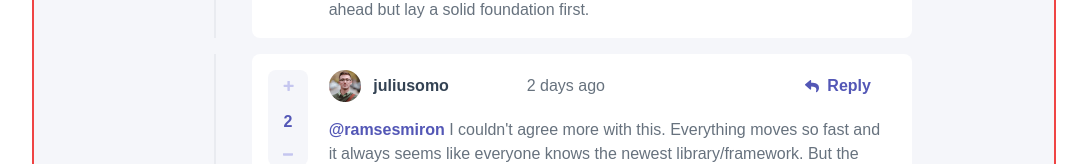
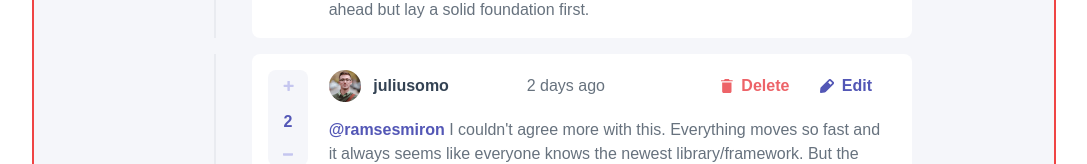
Before and after one commit to ZinaienkovaHanna/react-redux-typescript-tailwind-nestjs-comments, a React (Create React App) app in the folder frontend/: page / in a window 1280 px wide. Shown: the part 468-632 px from the top of the page, without its empty margins (96-1183 px from the left). Built offline with nearby package versions, Linux system fonts and the light colour scheme.

Commit message:
added delete modal

```diff
--- a/frontend/src/App.tsx
+++ b/frontend/src/App.tsx
@@ -31,7 +31,7 @@ function App() {
 
     return (
         <div className="container max-w-sm mx-auto font-rubik m-0 p-0 box-border border-2 border-red-500 bg-very-light-gray  lg:max-w-5xl">
-            <CommentList comments={comments} />
+            <CommentList />
             <Form
                 currentUser={currentUser}
                 button="SEND"
--- a/frontend/src/components/Comments/CommentList.tsx
+++ b/frontend/src/components/Comments/CommentList.tsx
@@ -1,29 +1,64 @@
+//src/Comments/CommentList
+
 import React from 'react';
 
 import Item from '../Item/Item';
-import { CommentListProps } from '../../types/types';
+import { useTypedSelector } from '../../hooks/useTypedSelector';
+import { useDispatch } from 'react-redux';
+import {
+    deleteCommentAction,
+    deleteReplyAction,
+} from '../../store/actions/commentActions';
 
-const CommentList: React.FC<CommentListProps> = ({ comments }) => {
+import { Comment, Reply } from '../../types/types';
+
+const CommentList: React.FC = () => {
+    const { comments, currentUser } = useTypedSelector(
+        (state) => state.commentsData
+    );
+    const dispatch = useDispatch();
+
+    console.log(comments);
+
+    const deleteCommentHandler = (id: string) => {
+        dispatch(deleteCommentAction(id));
+    };
+
+    const deleteReplyHandler = (id: string) => {
+        dispatch(deleteReplyAction(id));
+    };
+
     return (
         <div>
-            {comments.map((comment) => (
-                <div>
+            {comments.map((comment: Comment) => (
+                <div key={comment.id}>
                     <Item
-                        key={comment.id}
                         data={comment}
+                        currentUser={currentUser}
                         itemStyle="w-[344px] lg:w-[732px]"
                         buttonReplyStyle="lg:pl-36"
+                        buttonDeleteStyle="pl-[26px] lg:pl-14"
+                        deleteItemHandler={() =>
+                            deleteCommentHandler(comment.id)
+                        }
                     />
-                    {comment.replies.map((reply) => (
-                        <div className="w-[344px] lg:w-[660px] m-auto border-l-2 border-light-gray">
+                    {comment.replies.map((reply: Reply) => (
+                        <div
+                            key={reply.id}
+                            className="w-[344px] lg:w-[660px] m-auto border-l-2 border-light-gray"
+                        >
                             <Item
-                                key={reply.id}
                                 data={reply}
+                                currentUser={currentUser}
                                 content={
                                     <span className="font-bold text-moderate-blue">{`@${reply.replyingTo} `}</span>
                                 }
                                 itemStyle="w-[332px] lg:w-[660px] ml-3 lg:ml-9"
                                 buttonReplyStyle="lg:pl-[116px]"
+                                buttonDeleteStyle="pl-4 lg:pl-8"
+                                deleteItemHandler={() =>
+                                    deleteReplyHandler(reply.id)
+                                }
                             />
                         </div>
                     ))}
--- /dev/null
+++ b/frontend/src/components/Item/DeleteItemModal.tsx
@@ -0,0 +1,41 @@
+import React from 'react';
+
+interface DeleteCommentModalProps {
+    onCancel: () => void;
+    onConfirm: () => void;
+}
+
+const DeleteCommentModal: React.FC<DeleteCommentModalProps> = ({
+    onCancel,
+    onConfirm,
+}) => {
+    return (
+        <div className="fixed inset-0  flex items-center justify-center bg-gray-700 bg-opacity-50 z-50">
+            <div className="w-[344px] lg:w-[400px] h-56 lg:h-64 bg-white rounded-lg p-6 lg:p-8 shadow-md">
+                <h2 className="text-dark-blue text-xl font-bold">
+                    Delete Comment
+                </h2>
+                <p className="text-grayish-blue py-4">
+                    Are you sure you want to delete this comment? This will
+                    remove the comment and can’t be undone.
+                </p>
+                <div className="flex justify-between">
+                    <button
+                        className="bg-grayish-blue text-white font-semibold w-36 lg:w-40 h-12 rounded-lg"
+                        onClick={onCancel}
+                    >
+                        NO, CANCEL
+                    </button>
+                    <button
+                        className="bg-soft-red text-white font-semibold w-36 h-12 lg:w-40 rounded-lg"
+                        onClick={onConfirm}
+                    >
+                        YES, DELETE
+                    </button>
+                </div>
+            </div>
+        </div>
+    );
+};
+
+export default DeleteCommentModal;
--- a/frontend/src/components/Item/Item.tsx
+++ b/frontend/src/components/Item/Item.tsx
@@ -1,16 +1,28 @@
 //src/Item/Item.tsx
 
-import React from 'react';
+import { useState } from 'react';
+import DeleteItemModal from './DeleteItemModal';
 import { formatDate } from '../../utils/utils';
 import { ItemProps } from '../../types/types';
 
 const Item: React.FC<ItemProps> = ({
     data,
+    currentUser,
     content,
     itemStyle,
     buttonReplyStyle,
+    buttonDeleteStyle,
+    deleteItemHandler,
+    // editHandler,
 }) => {
+    const [score, setScore] = useState(data.score);
+    const [isCurrentUserComment, setIsCurrentUserComment] = useState(
+        data.user.username === currentUser.username
+    );
+    const [showDeleteModal, setShowDeleteModal] = useState(false);
+
     return (
+        <>
             <div
                 className={`grid grid-cols-7 lg:grid-cols-12 gap-x-1 gap-y-4 grid-flow-row bg-white rounded-lg h-full m-auto p-4 my-4 ${itemStyle}`}
             >
@@ -34,16 +46,50 @@ const Item: React.FC<ItemProps> = ({
                 </p>
 
                 <div className="col-span-3 lg:col-span-1 lg:col-start-1 lg:row-start-1 lg:row-span-2 flex lg:flex-col items-center justify-around w-24 h-10 lg:w-10 lg:h-24 bg-very-light-gray rounded-lg">
-                <button>
+                    <button onClick={() => setScore(score + 1)}>
                         <img src="images/icons/icon-plus.svg" alt="plus" />
                     </button>
-                <p className="font-bold text-moderate-blue">{data.score}</p>
-                <button>
+                    <p className="font-bold text-moderate-blue">{score}</p>
+                    <button
+                        onClick={() => {
+                            if (score > 0) setScore(score - 1);
+                        }}
+                    >
                         <img src="images/icons/icon-minus.svg" alt="minus" />
                     </button>
                 </div>
 
                 <div className="col-span-4 lg:col-span-4 lg:col-start-9 lg:row-start-1 flex justify-between items-center ">
+                    {isCurrentUserComment ? (
+                        <>
+                            <button
+                                onClick={() => setShowDeleteModal(true)}
+                                className={`flex items-center pl-4 lg:pl-8 ${buttonDeleteStyle}`}
+                            >
+                                <img
+                                    src="images/icons/icon-delete.svg"
+                                    alt="delete"
+                                    className="mr-2"
+                                />
+                                <span className="font-bold text-soft-red">
+                                    Delete
+                                </span>
+                            </button>
+                            <button
+                                // onClick={editHandler}
+                                className={`flex items-center pr-3 lg:pr-6`}
+                            >
+                                <img
+                                    src="images/icons/icon-edit.svg"
+                                    alt="edit"
+                                    className="mr-2"
+                                />
+                                <span className="font-bold text-moderate-blue">
+                                    Edit
+                                </span>
+                            </button>
+                        </>
+                    ) : (
                         <button
                             className={`flex items-center pl-24 ${buttonReplyStyle}`}
                         >
@@ -52,10 +98,21 @@ const Item: React.FC<ItemProps> = ({
                                 alt="reply"
                                 className="mr-2"
                             />
-                    <span className="font-bold text-moderate-blue">Reply</span>
+                            <span className="font-bold text-moderate-blue">
+                                Reply
+                            </span>
                         </button>
+                    )}
                 </div>
             </div>
+
+            {showDeleteModal && (
+                <DeleteItemModal
+                    onCancel={() => setShowDeleteModal(false)}
+                    onConfirm={deleteItemHandler}
+                />
+            )}
+        </>
     );
 };
 
--- a/frontend/src/data/data.json
+++ b/frontend/src/data/data.json
@@ -8,7 +8,7 @@
     },
     "comments": [
         {
-            "id": 1,
+            "id": "48de18f1-8e78-4713-885c-2d627e69dc82",
             "content": "Impressive! Though it seems the drag feature could be improved. But overall it looks incredible. You've nailed the design and the responsiveness at various breakpoints works really well.",
             "createdAt": "2023-07-20",
             "score": 12,
@@ -22,7 +22,7 @@
             "replies": []
         },
         {
-            "id": 2,
+            "id": "0b609ebf-1c31-427b-9f19-1abf5b2820b7",
             "content": "Woah, your project looks awesome! How long have you been coding for? I'm still new, but think I want to dive into React as well soon. Perhaps you can give me an insight on where I can learn React? Thanks!",
             "createdAt": "2023-08-08",
             "score": 5,
@@ -35,7 +35,7 @@
             },
             "replies": [
                 {
-                    "id": 3,
+                    "id": "5179257a-6400-4543-88a2-652b1b444ed3",
                     "content": "If you're still new, I'd recommend focusing on the fundamentals of HTML, CSS, and JS before considering React. It's very tempting to jump ahead but lay a solid foundation first.",
                     "createdAt": "2023-08-15",
                     "score": 4,
@@ -49,7 +49,7 @@
                     }
                 },
                 {
-                    "id": 4,
+                    "id": "9681983e-a226-4901-a623-3d7376d97934",
                     "content": "I couldn't agree more with this. Everything moves so fast and it always seems like everyone knows the newest library/framework. But the fundamentals are what stay constant.",
                     "createdAt": "2023-08-20",
                     "score": 2,
--- a/frontend/src/store/reducers/commentsReducer.tsx
+++ b/frontend/src/store/reducers/commentsReducer.tsx
@@ -3,12 +3,12 @@
 import commentsData from '../../data/data.json';
 
 import {
-    CommentStateType,
+    CommentsDataStateType,
     CommentActionTypes,
     CommentAction,
 } from '../../types/types';
 
-const initialState: CommentStateType = {
+const initialState: CommentsDataStateType = {
     currentUser: commentsData.currentUser,
     comments: commentsData.comments,
 };
@@ -21,10 +21,33 @@ const commentsReducer = (state = initialState, action: CommentAction) => {
                 comments: [...state.comments, action.payload],
             };
 
+        case CommentActionTypes.DELETE_COMMENT:
+            return {
+                ...state,
+                comments: state.comments.filter(
+                    (comment) => comment.id !== action.payload
+                ),
+            };
+
+        case CommentActionTypes.DELETE_REPLY:
+            return {
+                ...state,
+                comments: state.comments.map((comment) => {
+                    return {
+                        ...comment,
+                        replies: comment.replies.filter(
+                            (reply) => reply.id !== action.payload
+                        ),
+                    };
+                }),
+            };
+
         default:
             return state;
     }
 };
+
+export default commentsReducer;
 
 // const commentsReducer = (state = initialState, action: CommentAction) => {
 //     switch (action.type) {
@@ -51,5 +74,3 @@ const commentsReducer = (state = initialState, action: CommentAction) => {
 //             return state;
 //     }
 // };
-
-export default commentsReducer;
```
Also changed, not shown: frontend/src/store/actions/commentActions.tsx (+14 -0 lines), frontend/src/types/types.tsx (+25 -19 lines), frontend/src/components/Comments/CommentDeleteModal.tsx (deleted), frontend/src/components/Comments/CommentForm.tsx (deleted). Lines whose indentation alone changed are shown as unchanged.
